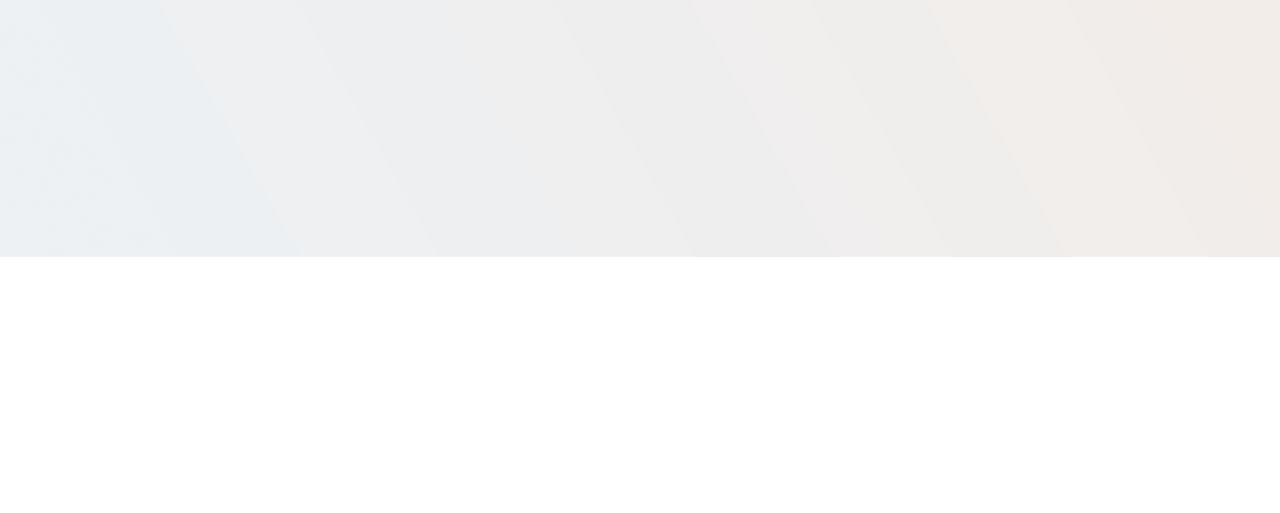
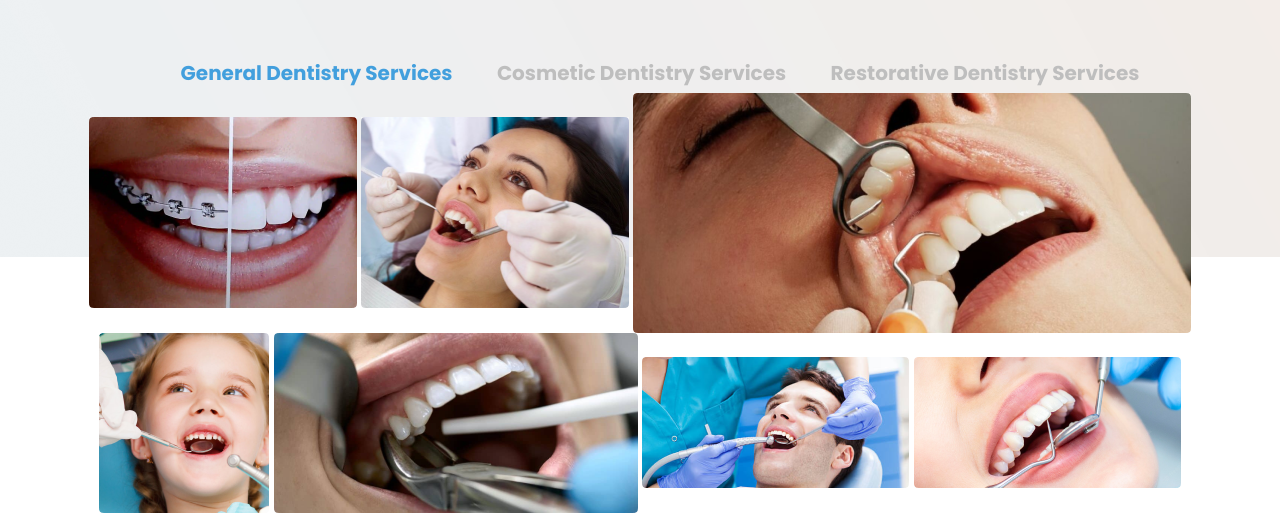
Before and after one commit to Ashfakatonu/one-health-landing-page, a plain HTML site: page index.html in a window 1280 px wide. Shown: the part 502-1015 px from the top of the page. Before the commit the page ends 800 px from the top, so only its background shows below. Drawn offline with nearby package versions, Linux system fonts and the light colour scheme.

Commit message:
display section styling on going

```diff
--- a/index.html
+++ b/index.html
@@ -56,7 +56,7 @@
       </div>
     </nav>
 
-    <!-----------------------------------------HERO SECTION----------------------------------------------------->
+    <!-----------------------------------------HERO SECTION & DISPLAY SECTION----------------------------------------------------->
     <section class="hero">
       <div class="container text-center">
         <div class="row pt-5">
@@ -84,7 +84,34 @@
           </div>
         </div>
       </div>
+      <section class="display text-center mt-5">
+        <div class="row">
+          <div class="col-sm-12 col-md-12 col-lg-12">
+            <h5 style="color: #429FDD;">General Dentistry Services</h5>
+            <h5>Cosmetic Dentistry Services</h5>
+            <h5>Restorative Dentistry Services</h5>
+          </div>
+        </div>
+        <div class="row">
+          <div class="col-sm-12 col-md-12 col-lg-12l">
+            <img src="/Image/pic1.png" style="height: 191px; width: 268px;" alt="#">
+            <img src="/Image/pic2.png" style="height: 191px; width: 268px;"  alt="#">
+            <img src="/Image/pic3.png" style="height: 240px; width: 558px; " alt="#">
+          </div>
+        </div>
+        <div class="row">
+          <div class="col-sm-12 col-md-12 col-lg-12l">
+            <img src="/Image/pic4.png" style="height: 180px; width: 170px;" alt="#">
+            <img src="/Image/pic5.png" style="height: 180px; width: 364px;" alt="#">
+            <img src="/Image/pic6.png" style="height: 131px; width: 267px;" alt="#">
+            <img src="/Image/pic7.png" style="height: 131px; width: 267px;" alt="#">
+          </div>
+        </div>
+
+      </section>
     </section>
+
+
 
     <script
       src="https://cdn.jsdelivr.net/npm/bootstrap@5.2.3/dist/js/bootstrap.bundle.min.js"
--- a/style.css
+++ b/style.css
@@ -70,3 +70,12 @@ font-family: 'Poppins', sans-serif;
 .hero p{
     display: inline-flex;
 }
+
+.display h5{
+    display: inline-flex;
+    padding-left: 40px;
+    font-weight: 600;
+    color: #BEBEBE;
+    font-weight: 20px;
+
+}
```
Also changed, not shown: Image/pic1.png (added), Image/pic2.png (added), Image/pic3.png (added), Image/pic4.png (added), Image/pic5.png (added), Image/pic6.png (added), Image/pic7.png (added).
